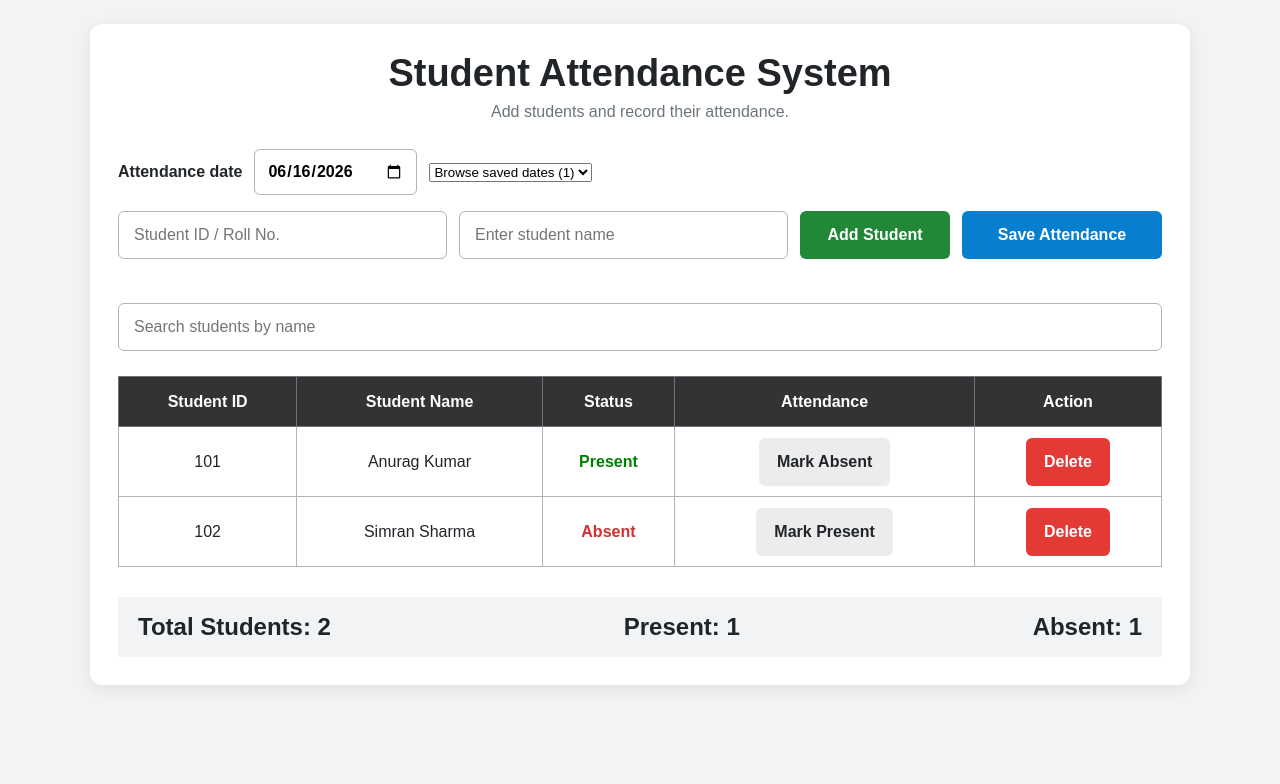
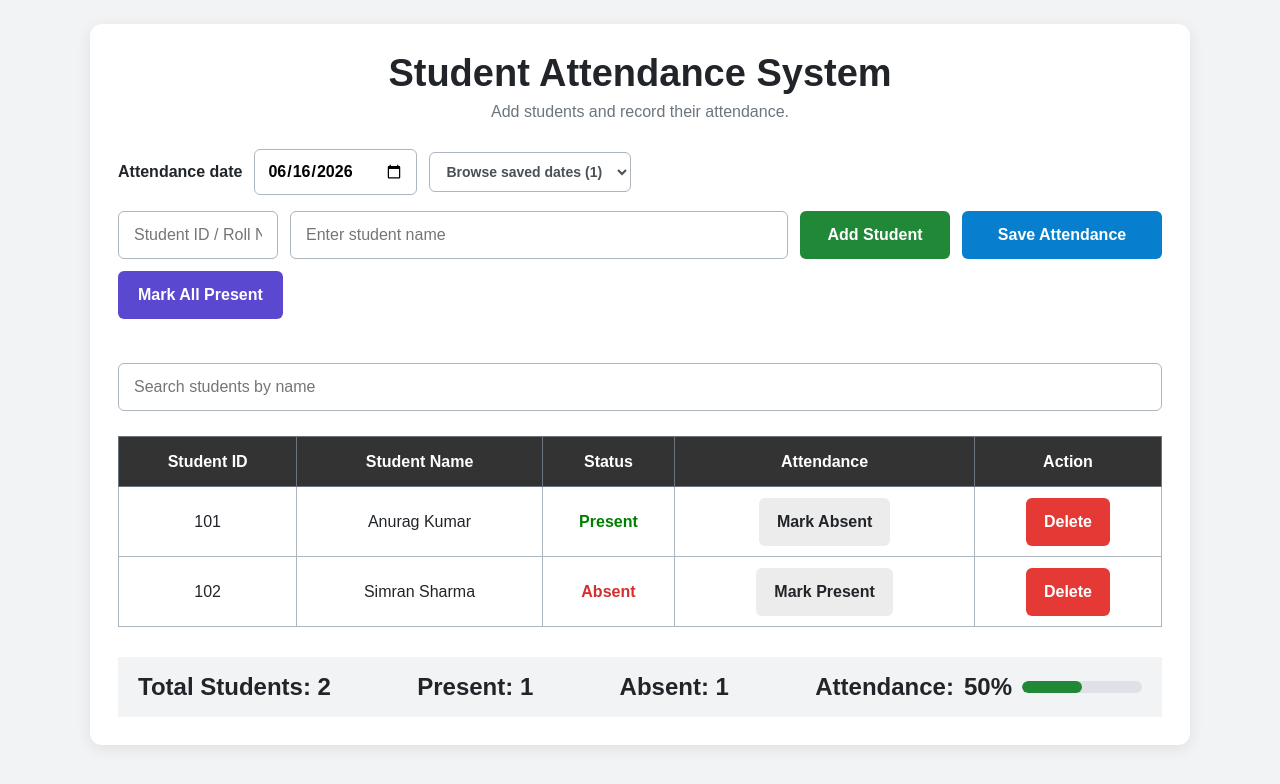
Before and after one commit to Pankajkargeti/Student-attendance-system, a React (Vite) app: page / in a window 1280 px wide. Shown: the top 784 px of the page. Built offline with nearby package versions, Linux system fonts and the light colour scheme; the HTML template or start-up script is replaced by a standard one.

Commit message:
Add empty states, attendance percentage, and mark all present action

```diff
--- a/src/App.jsx
+++ b/src/App.jsx
@@ -170,6 +170,23 @@ function App() {
     }));
   }
 
+  function markAllPresent() {
+    setAttendanceRecords((currentRecords) => {
+      let updatedDateRecord = {
+        ...currentRecords[selectedDate],
+      };
+
+      students.forEach((student) => {
+        updatedDateRecord[student.id] = "Present";
+      });
+
+      return {
+        ...currentRecords,
+        [selectedDate]: updatedDateRecord,
+      };
+    });
+  }
+
   function deleteStudent(id) {
     let student = students.find((student) => student.id === id);
     let studentName = student?.name || "this student";
@@ -258,9 +275,12 @@ function App() {
         onSearchTextChange={setSearchText}
         onAddStudent={addStudent}
         onSaveAttendance={saveAttendance}
+        onMarkAllPresent={markAllPresent}
+        hasStudents={students.length > 0}
       />
       <StudentTable
         students={visibleStudents}
+        hasStudents={students.length > 0}
         onToggleAttendance={toggleAttendance}
         onDeleteStudent={deleteStudent}
       />
--- a/src/components/AttendanceForm.jsx
+++ b/src/components/AttendanceForm.jsx
@@ -11,6 +11,8 @@ function AttendanceForm({
   onSearchTextChange,
   onAddStudent,
   onSaveAttendance,
+  onMarkAllPresent,
+  hasStudents,
 }) {
   return (
     <>
@@ -83,6 +85,18 @@ function AttendanceForm({
         </button>
       </form>
 
+      {hasStudents && (
+        <div className="bulk-actions">
+          <button
+            className="mark-all-btn"
+            type="button"
+            onClick={onMarkAllPresent}
+          >
+            Mark All Present
+          </button>
+        </div>
+      )}
+
       <p className="form-message" aria-live="polite">
         {formMessage}
       </p>
--- a/src/components/StudentTable.jsx
+++ b/src/components/StudentTable.jsx
@@ -1,4 +1,9 @@
-function StudentTable({ students, onToggleAttendance, onDeleteStudent }) {
+function StudentTable({
+  students,
+  hasStudents,
+  onToggleAttendance,
+  onDeleteStudent,
+}) {
   return (
     <table>
       <thead>
@@ -14,7 +19,9 @@ function StudentTable({ students, onToggleAttendance, onDeleteStudent }) {
         {students.length === 0 && (
           <tr>
             <td className="empty-message" colSpan="5">
-              No students match your search.
+              {hasStudents
+                ? "No students match your search."
+                : "No students added yet. Add your first student above."}
             </td>
           </tr>
         )}
--- a/src/components/Summary.jsx
+++ b/src/components/Summary.jsx
@@ -1,9 +1,16 @@
-function Summary({ students }){
-    let presentCount =
-    students.filter(student=>student.status === "Present").length;
+function Summary({ students }) {
+  let presentCount = students.filter(
+    (student) => student.status === "Present",
+  ).length;
 
-    let absentCount =
-    students.filter(student=>student.status === "Absent").length;
+  let absentCount = students.filter(
+    (student) => student.status === "Absent",
+  ).length;
+
+  let attendancePercent =
+    students.length === 0
+      ? 0
+      : Math.round((presentCount / students.length) * 100);
 
   return (
     <section className="summary" aria-label="Attendance summary">
@@ -16,6 +23,21 @@ function Summary({ students }){
       <div>
         Absent: <span>{absentCount}</span>
       </div>
+      <div className="summary-percent">
+        Attendance: <span>{attendancePercent}%</span>
+        <div
+          className="progress-bar"
+          role="progressbar"
+          aria-valuenow={attendancePercent}
+          aria-valuemin="0"
+          aria-valuemax="100"
+        >
+          <div
+            className="progress-bar-fill"
+            style={{ width: `${attendancePercent}%` }}
+          />
+        </div>
+      </div>
     </section>
   );
 }
--- a/src/index.css
+++ b/src/index.css
@@ -1,227 +1,285 @@
-:root{
-    font-family:Arial, sans-serif;
-    color:#212529;
-    background:#f1f3f5;
+:root {
+  font-family: Arial, sans-serif;
+  color: #212529;
+  background: #f1f3f5;
 }
 
-*{
-    box-sizing:border-box;
+* {
+  box-sizing: border-box;
 }
 
-body{
-    margin:0;
-    padding:24px;
+body {
+  margin: 0;
+  padding: 24px;
 }
 
-.container{
-    max-width:1100px;
-    margin:0 auto;
-    padding:28px;
-    background:white;
-    border-radius:12px;
-    box-shadow:0 4px 16px rgba(0, 0, 0, 0.08);
+.container {
+  max-width: 1100px;
+  margin: 0 auto;
+  padding: 28px;
+  background: white;
+  border-radius: 12px;
+  box-shadow: 0 4px 16px rgba(0, 0, 0, 0.08);
 }
 
-header{
-    text-align:center;
+header {
+  text-align: center;
 }
 
-h1{
-    margin:0;
-    font-size:38px;
+h1 {
+  margin: 0;
+  font-size: 38px;
 }
 
-.subtitle{
-    margin:8px 0 0;
-    color:#6c757d;
+.subtitle {
+  margin: 8px 0 0;
+  color: #6c757d;
 }
 
-.date-section{
-    display:flex;
-    align-items:center;
-    gap:12px;
-    margin-top:28px;
-    font-weight:bold;
+.date-section {
+  display: flex;
+  align-items: center;
+  gap: 12px;
+  margin-top: 28px;
+  font-weight: bold;
 }
 
 .date-section input,
 .top-section input,
-.search-section input{
-    border:1px solid #adb5bd;
-    border-radius:6px;
-    font:inherit;
-    font-size:16px;
+.search-section input {
+  border: 1px solid #adb5bd;
+  border-radius: 6px;
+  font: inherit;
+  font-size: 16px;
 }
 
-.date-section input{
-    padding:12px;
+.date-section input {
+  padding: 12px;
 }
 
-.top-section{
-    display:flex;
-    gap:12px;
-    margin-top:16px;
+.saved-dates select {
+  border: 1px solid #adb5bd;
+  border-radius: 6px;
+  font: inherit;
+  font-size: 14px;
+  padding: 10px 12px;
+  background: #fff;
+  color: #495057;
 }
 
-.top-section input{
-    flex:1;
-    min-width:0;
-    padding:0 15px;
+.top-section {
+  display: flex;
+  gap: 12px;
+  margin-top: 16px;
 }
 
-button{
-    min-height:48px;
-    border:0;
-    border-radius:6px;
-    color:white;
-    font-size:16px;
-    font-weight:bold;
-    cursor:pointer;
+.top-section input {
+  flex: 1;
+  min-width: 0;
+  padding: 0 15px;
 }
 
-button:hover{
-    filter:brightness(0.94);
+.top-section input#rollNoInput {
+  flex: 0 0 160px;
+}
+
+button {
+  min-height: 48px;
+  border: 0;
+  border-radius: 6px;
+  color: white;
+  font-size: 16px;
+  font-weight: bold;
+  cursor: pointer;
+}
+
+button:hover {
+  filter: brightness(0.94);
 }
 
 input:focus,
-button:focus-visible{
-    outline:3px solid rgba(8, 127, 206, 0.3);
-    outline-offset:2px;
+button:focus-visible {
+  outline: 3px solid rgba(8, 127, 206, 0.3);
+  outline-offset: 2px;
 }
 
-.add-btn{
-    width:150px;
-    background:#218838;
+.add-btn {
+  width: 150px;
+  background: #218838;
 }
 
-.save-btn{
-    width:200px;
-    background:#087fce;
+.save-btn {
+  width: 200px;
+  background: #087fce;
 }
 
-.search-section{
-    margin-top:16px;
+.search-section {
+  margin-top: 16px;
 }
 
-.search-section input{
-    width:100%;
-    padding:14px 15px;
+.search-section input {
+  width: 100%;
+  padding: 14px 15px;
 }
 
-.form-message{
-    min-height:20px;
-    margin:8px 0 0;
-    color:#b42318;
-    font-size:14px;
+.form-message {
+  min-height: 20px;
+  margin: 8px 0 0;
+  color: #b42318;
+  font-size: 14px;
 }
 
-.empty-message{
-    color:#6c757d;
-    font-style:italic;
+.empty-message {
+  color: #6c757d;
+  font-style: italic;
 }
 
-.visually-hidden{
-    position:absolute;
-    width:1px;
-    height:1px;
-    padding:0;
-    margin:-1px;
-    overflow:hidden;
-    clip:rect(0, 0, 0, 0);
-    white-space:nowrap;
-    border:0;
+.visually-hidden {
+  position: absolute;
+  width: 1px;
+  height: 1px;
+  padding: 0;
+  margin: -1px;
+  overflow: hidden;
+  clip: rect(0, 0, 0, 0);
+  white-space: nowrap;
+  border: 0;
 }
 
-table{
-    width:100%;
-    margin-top:25px;
-    border-collapse:collapse;
-    text-align:center;
+table {
+  width: 100%;
+  margin-top: 25px;
+  border-collapse: collapse;
+  text-align: center;
 }
 
-th{
-    height:50px;
-    border:1px solid #6c757d;
-    color:white;
-    background:#333;
+th {
+  height: 50px;
+  border: 1px solid #6c757d;
+  color: white;
+  background: #333;
 }
 
-td{
-    height:70px;
-    border:1px solid #adb5bd;
+td {
+  height: 70px;
+  border: 1px solid #adb5bd;
 }
 
-.status-present{
-    color:green;
-    font-weight:bold;
+.status-present {
+  color: green;
+  font-weight: bold;
 }
 
-.status-absent{
-    color:#d32f2f;
-    font-weight:bold;
+.status-absent {
+  color: #d32f2f;
+  font-weight: bold;
 }
 
-.attendance-btn{
-    padding:12px 18px;
-    color:#212529;
-    background:#ececec;
+.attendance-btn {
+  padding: 12px 18px;
+  color: #212529;
+  background: #ececec;
 }
 
-.delete-btn{
-    padding:12px 18px;
-    background:#e53935;
+.delete-btn {
+  padding: 12px 18px;
+  background: #e53935;
 }
 
-.summary{
-    display:flex;
-    justify-content:space-between;
-    align-items:center;
-    min-height:60px;
-    margin-top:30px;
-    padding:12px 20px;
-    background:#f1f3f5;
-    font-size:24px;
-    font-weight:bold;
+.bulk-actions {
+  margin-top: 12px;
 }
 
-@media (max-width:700px){
-    body{
-        padding:12px;
+.mark-all-btn {
+  padding: 12px 20px;
+  background: #5b48d0;
 }
 
-    .container{
-        padding:20px;
+.summary {
+  display: flex;
+  justify-content: space-between;
+  align-items: center;
+  flex-wrap: wrap;
+  gap: 16px;
+  min-height: 60px;
+  margin-top: 30px;
+  padding: 16px 20px;
+  background: #f1f3f5;
+  font-size: 24px;
+  font-weight: bold;
 }
 
-    h1{
-        font-size:30px;
+.summary-percent {
+  display: flex;
+  align-items: center;
+  gap: 10px;
+  font-size: 24px;
+}
+
+.progress-bar {
+  width: 120px;
+  height: 12px;
+  border-radius: 6px;
+  background: #dee2e6;
+  overflow: hidden;
+}
+
+.progress-bar-fill {
+  height: 100%;
+  background: #218838;
+  border-radius: 6px;
+  transition: width 0.3s ease;
+}
+
+@media (max-width: 700px) {
+  body {
+    padding: 12px;
+  }
+
+  .container {
+    padding: 20px;
+  }
+
+  h1 {
+    font-size: 30px;
   }
 
   .date-section,
   .top-section,
-    .summary{
-        flex-direction:column;
-        align-items:stretch;
+  .summary {
+    flex-direction: column;
+    align-items: stretch;
   }
 
   .top-section input,
   .add-btn,
-    .save-btn{
-        width:100%;
-        min-height:48px;
+  .save-btn,
+  .mark-all-btn {
+    width: 100%;
+    min-height: 48px;
   }
 
-    .summary{
-        gap:12px;
-        font-size:20px;
+  .summary {
+    gap: 12px;
+    font-size: 20px;
+    flex-direction: column;
+    align-items: flex-start;
   }
 
-    table{
-        font-size:14px;
+  .summary-percent {
+    font-size: 20px;
+  }
+
+  .progress-bar {
+    width: 100%;
+  }
+
+  table {
+    font-size: 14px;
   }
 
   .attendance-btn,
-    .delete-btn{
-        padding:8px;
+  .delete-btn {
+    padding: 8px;
   }
 }
```
Lines whose indentation alone changed are shown as unchanged.
